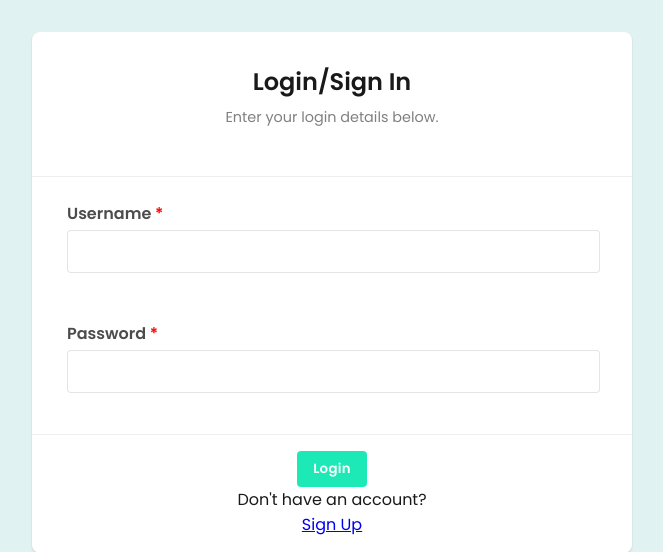
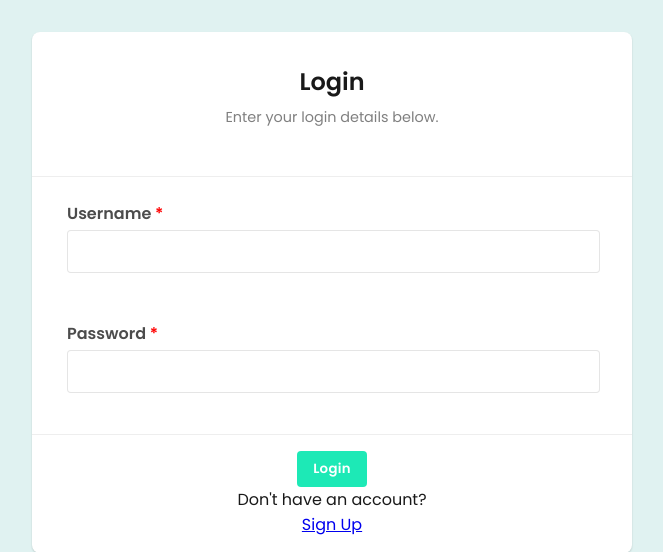
Before and after one commit to MIDAS-26/Resume_Builder_Website, a Django app: page / in a window 1280 px wide. Shown: the top 552 px of the page, without its empty margins (308-971 px from the left). Run offline with Django 3.2, Linux system fonts and the light colour scheme.

Commit message:
minor html changes

```diff
--- a/App/templates/login.html
+++ b/App/templates/login.html
@@ -34,7 +34,7 @@
 
  <h1>
 
- Login/Sign In
+ Login
 
  </h1>
 
```
Also changed, not shown: db.sqlite3.
